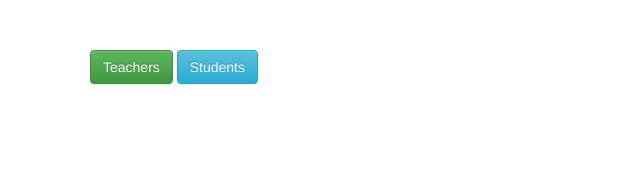
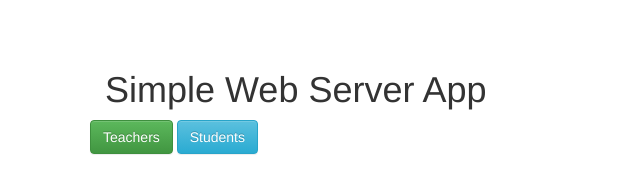
Before and after one commit to derricklord/simpleWebServer, a website: page public/index.html in a window 1280 px wide. Shown: the whole page, without its empty margins (0-640 px from the left). Drawn offline with nearby package versions, Linux system fonts and the light colour scheme.

Commit message:
Update to index.html

```diff
--- a/public/index.html
+++ b/public/index.html
@@ -16,6 +16,9 @@
 
     <body id="home">
         <section id="main" class="container">
+            <header>
+                <h1>Simple Web Server App</h1>
+            </header>
             <article class="row">
                 <a class="btn btn-success" href="/teachers">
                     Teachers
```
